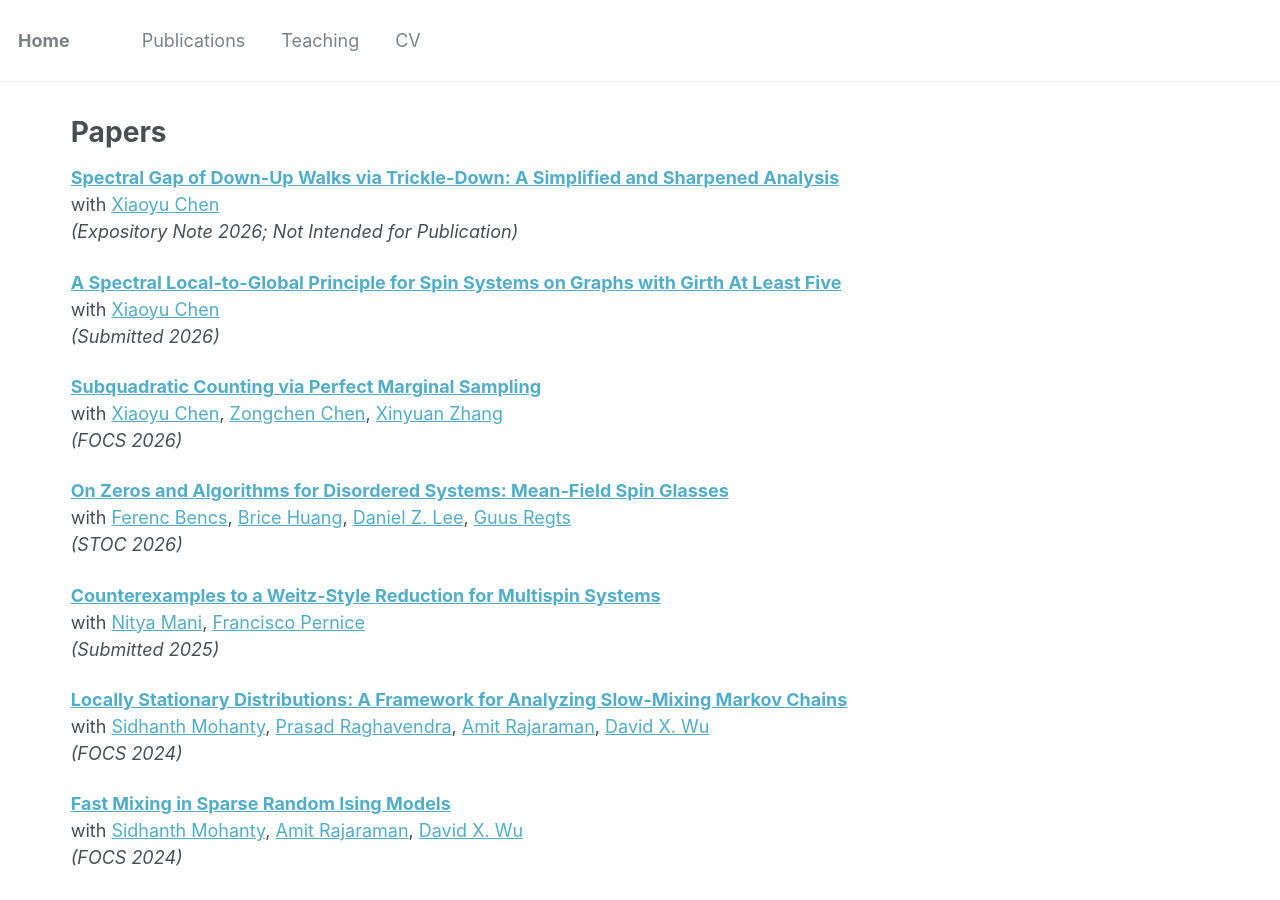
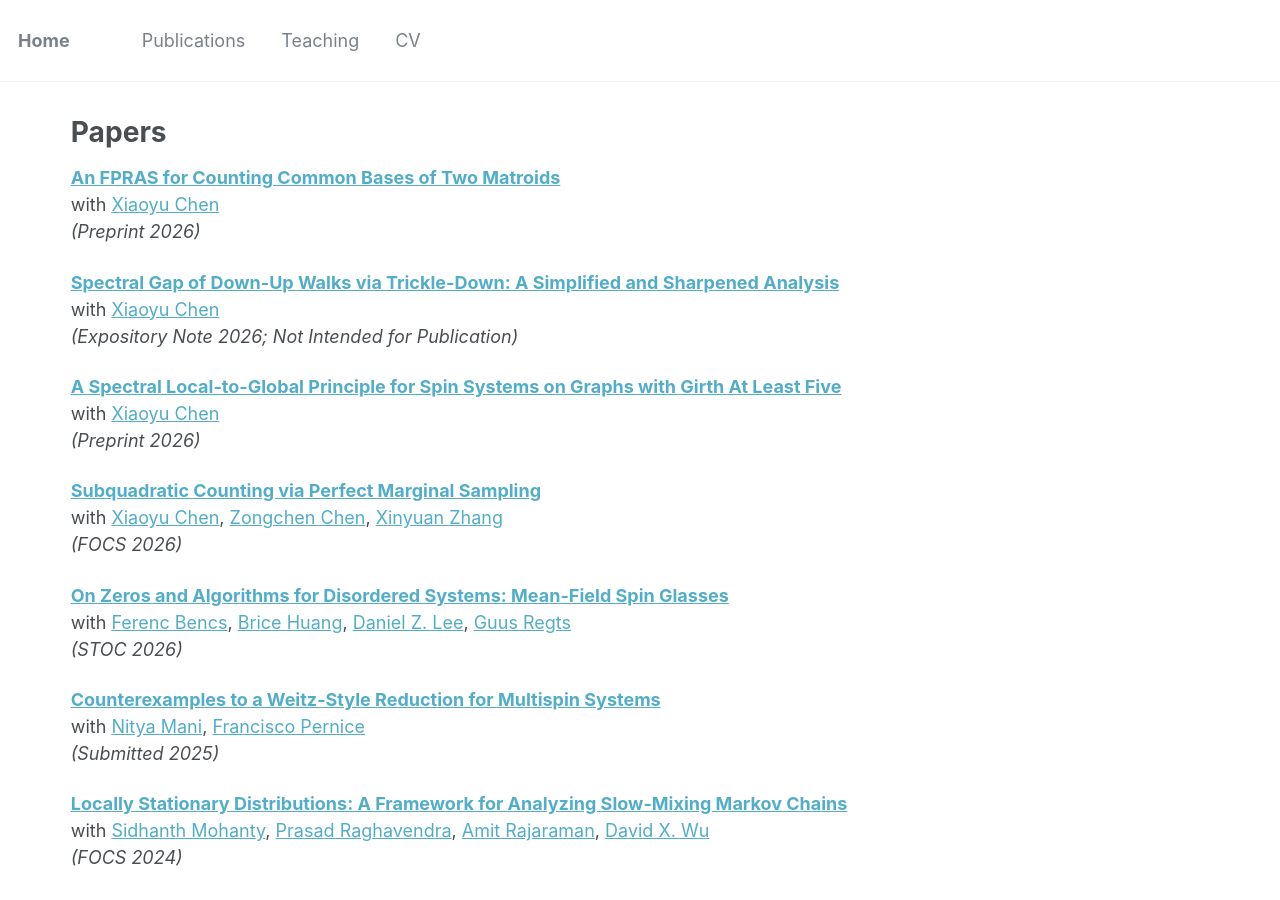
Before and after one commit to kuikuiliu/kuikuiliu.github.io, a Jekyll site: the page built from _pages/publications.md, in a window 1280 px wide and 900 px high. Built offline with Jekyll 4.4.1, drawn with Linux system fonts in a browser that asks for light colours.

Commit message:
matroid intersection paper

```diff
--- a/_pages/publications.md
+++ b/_pages/publications.md
@@ -5,13 +5,17 @@ permalink: /publications/
 author_profile: false
 ---
 
+**[An FPRAS for Counting Common Bases of Two Matroids](https://arxiv.org/abs/2610.06724)** <br />
+with [Xiaoyu Chen](https://chenxiaoyu233.github.io/info/) <br />
+*(Preprint 2026)*
+
 **[Spectral Gap of Down-Up Walks via Trickle-Down: A Simplified and Sharpened Analysis](https://arxiv.org/abs/2609.19514)** <br />
 with [Xiaoyu Chen](https://chenxiaoyu233.github.io/info/) <br />
 *(Expository Note 2026; Not Intended for Publication)*
 
 **[A Spectral Local-to-Global Principle for Spin Systems on Graphs with Girth At Least Five](https://arxiv.org/abs/2608.25491)** <br />
 with [Xiaoyu Chen](https://chenxiaoyu233.github.io/info/) <br />
-*(Submitted 2026)*
+*(Preprint 2026)*
 
 **[Subquadratic Counting via Perfect Marginal Sampling](https://arxiv.org/abs/2604.02235)** <br />
 with [Xiaoyu Chen](https://chenxiaoyu233.github.io/info/), [Zongchen Chen](https://sites.google.com/view/zongchenchen/home), [Xinyuan Zhang](https://sites.google.com/view/xinyuanzhang) <br />
```
